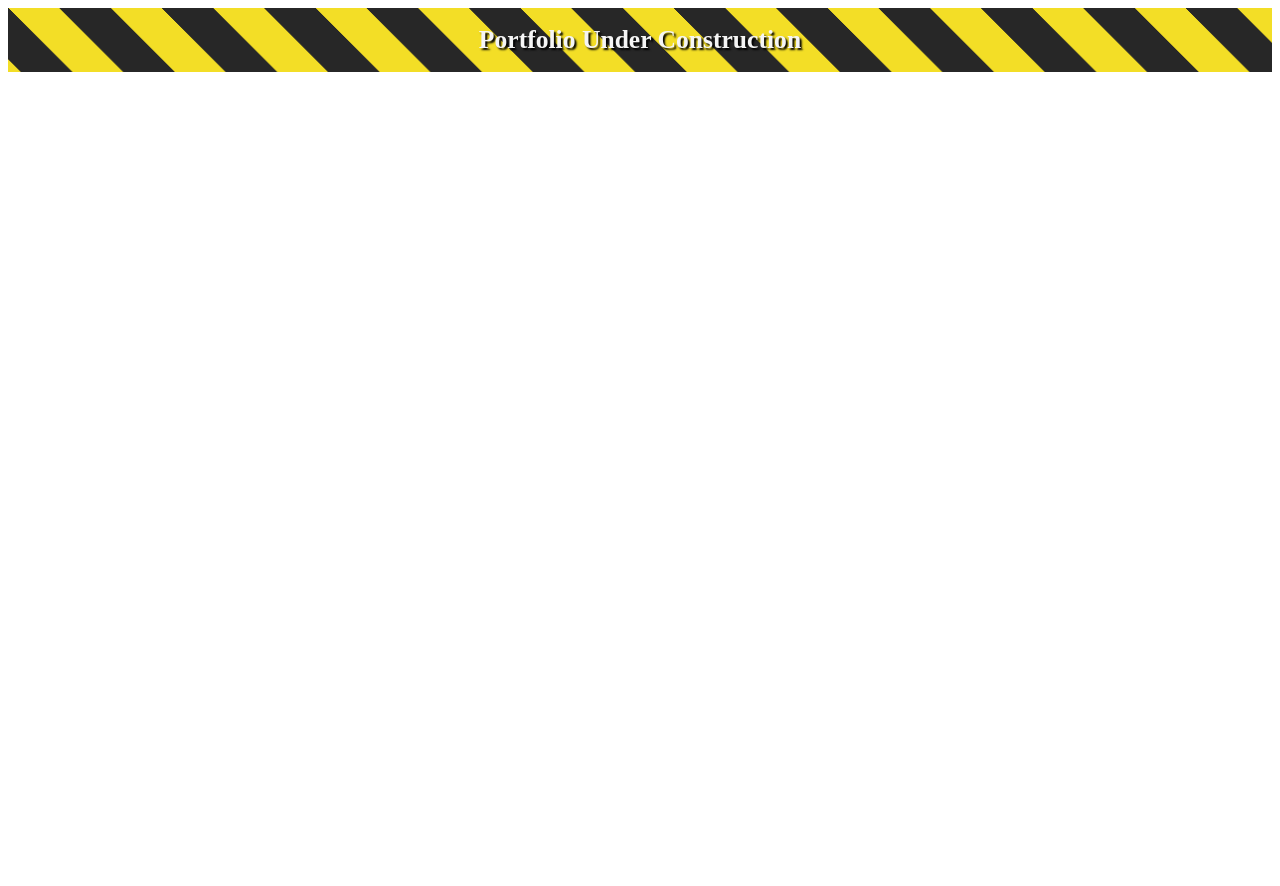
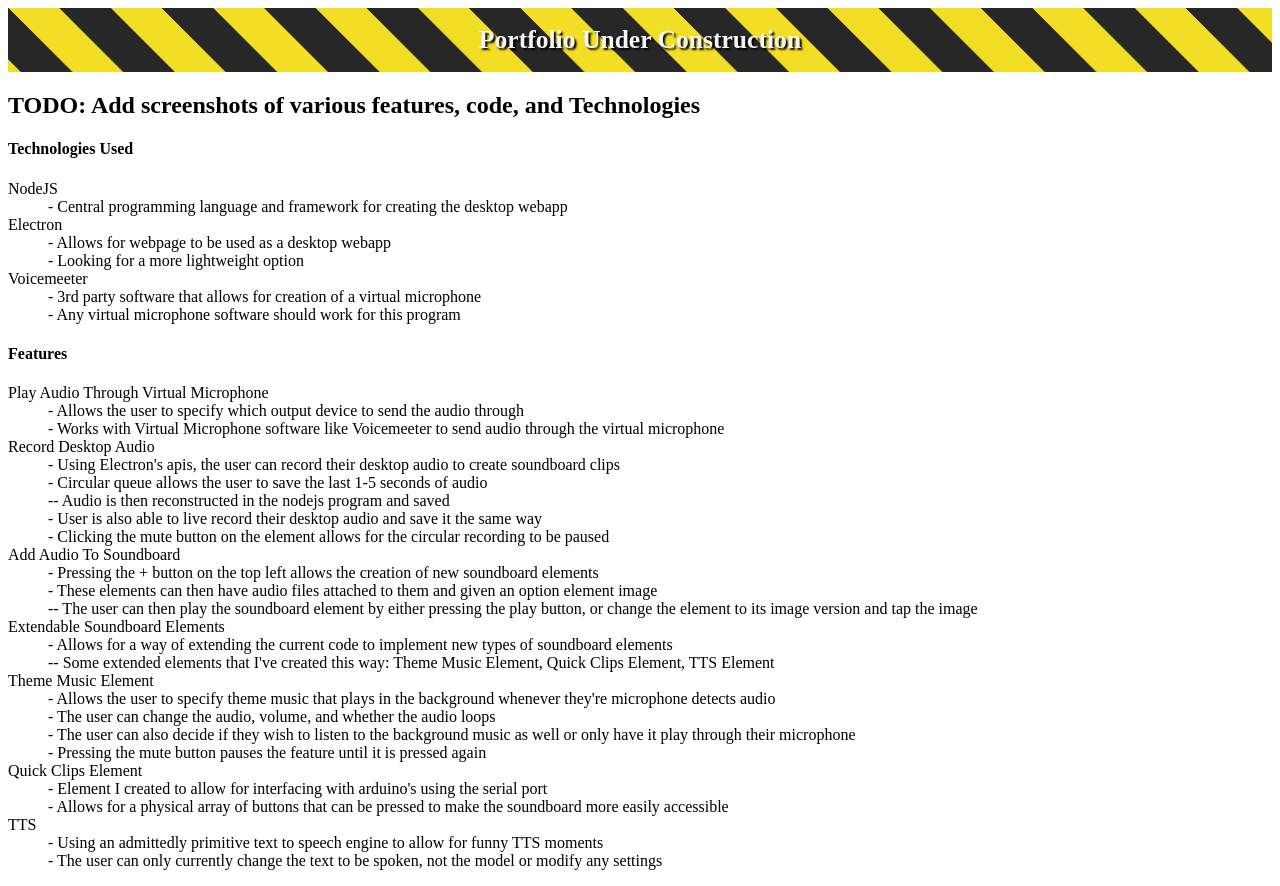
Before and after one commit to WeissFlowers/weissflowers.github.io, a plain HTML site: page soundboard.html in a window 1280 px wide. Before the commit the page ends 800 px from the top, so only its background shows below. Drawn offline with Linux system fonts and the light colour scheme.

Commit message:
Updated individual project detail pages
Added basic outline of features and technologies used to provide more info on the projects. Next step is adding screenshots and more detailed explanations.

```diff
--- a/soundboard.html
+++ b/soundboard.html
@@ -10,5 +10,56 @@
     <div class="construction_message">
         <h1>Portfolio Under Construction</h1>
     </div>
+    <h2>TODO: Add screenshots of various features, code, and Technologies</h2>
+    <h4>Technologies Used</h4>
+    <dl>
+        <dt>NodeJS</dt>
+        <dd>- Central programming language and framework for creating the desktop webapp</dd>
+
+        <dt>Electron</dt>
+        <dd>- Allows for webpage to be used as a desktop webapp</dd>
+        <dd>- Looking for a more lightweight option</dd>
+
+        <dt>Voicemeeter</dt>
+        <dd>- 3rd party software that allows for creation of a virtual microphone</dd>
+        <dd>- Any virtual microphone software should work for this program</dd>
+    </dl>
+
+    <h4>Features</h4>
+    <dl>
+        <dt>Play Audio Through Virtual Microphone</dt>
+        <dd>- Allows the user to specify which output device to send the audio through</dd>
+        <dd>- Works with Virtual Microphone software like Voicemeeter to send audio through the virtual microphone</dd>
+
+        <dt>Record Desktop Audio</dt>
+        <dd>- Using Electron's apis, the user can record their desktop audio to create soundboard clips</dd>
+        <dd>- Circular queue allows the user to save the last 1-5 seconds of audio</dd>
+        <dd>-- Audio is then reconstructed in the nodejs program and saved</dd>
+        <dd>- User is also able to live record their desktop audio and save it the same way</dd>
+        <dd>- Clicking the mute button on the element allows for the circular recording to be paused</dd>
+
+        <dt>Add Audio To Soundboard</dt>
+        <dd>- Pressing the + button on the top left allows the creation of new soundboard elements</dd>
+        <dd>- These elements can then have audio files attached to them and given an option element image</dd>
+        <dd>-- The user can then play the soundboard element by either pressing the play button, or change the element to its image version and tap the image</dd>
+
+        <dt>Extendable Soundboard Elements</dt>
+        <dd>- Allows for a way of extending the current code to implement new types of soundboard elements</dd>
+        <dd>-- Some extended elements that I've created this way: Theme Music Element, Quick Clips Element, TTS Element</dd>
+
+        <dt>Theme Music Element</dt>
+        <dd>- Allows the user to specify theme music that plays in the background whenever they're microphone detects audio</dd>
+        <dd>- The user can change the audio, volume, and whether the audio loops</dd>
+        <dd>- The user can also decide if they wish to listen to the background music as well or only have it play through their microphone</dd>
+        <dd>- Pressing the mute button pauses the feature until it is pressed again</dd>
+
+        <dt>Quick Clips Element</dt>
+        <dd>- Element I created to allow for interfacing with arduino's using the serial port</dd>
+        <dd>- Allows for a physical array of buttons that can be pressed to make the soundboard more easily accessible</dd>
+
+        <dt>TTS</dt>
+        <dd>- Using an admittedly primitive text to speech engine to allow for funny TTS moments</dd>
+        <dd>- The user can only currently change the text to be spoken, not the model or modify any settings</dd>
+    </dl>
 </body>
 </html>
```
Also changed, not shown: ping_social.html (+48 -0 lines).
